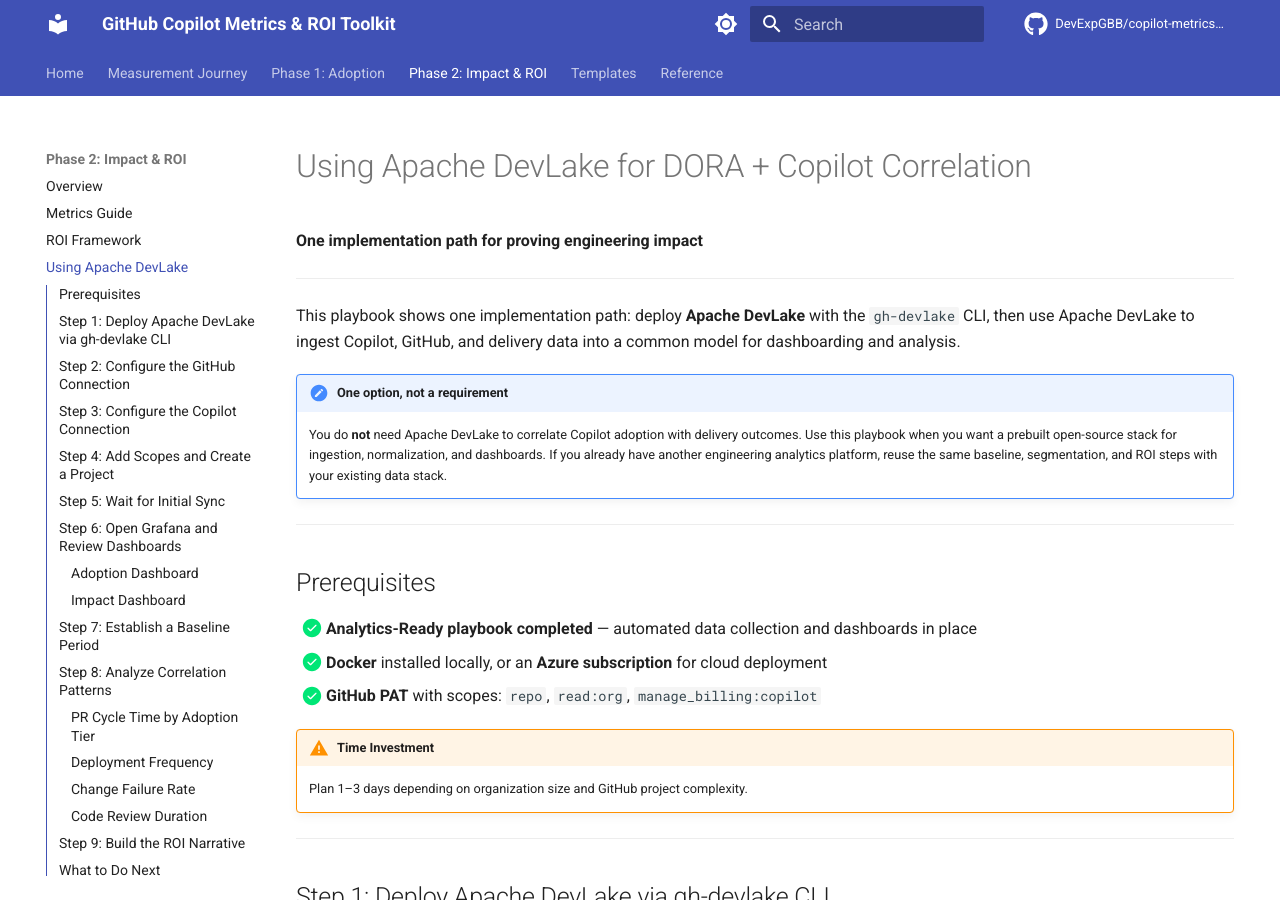
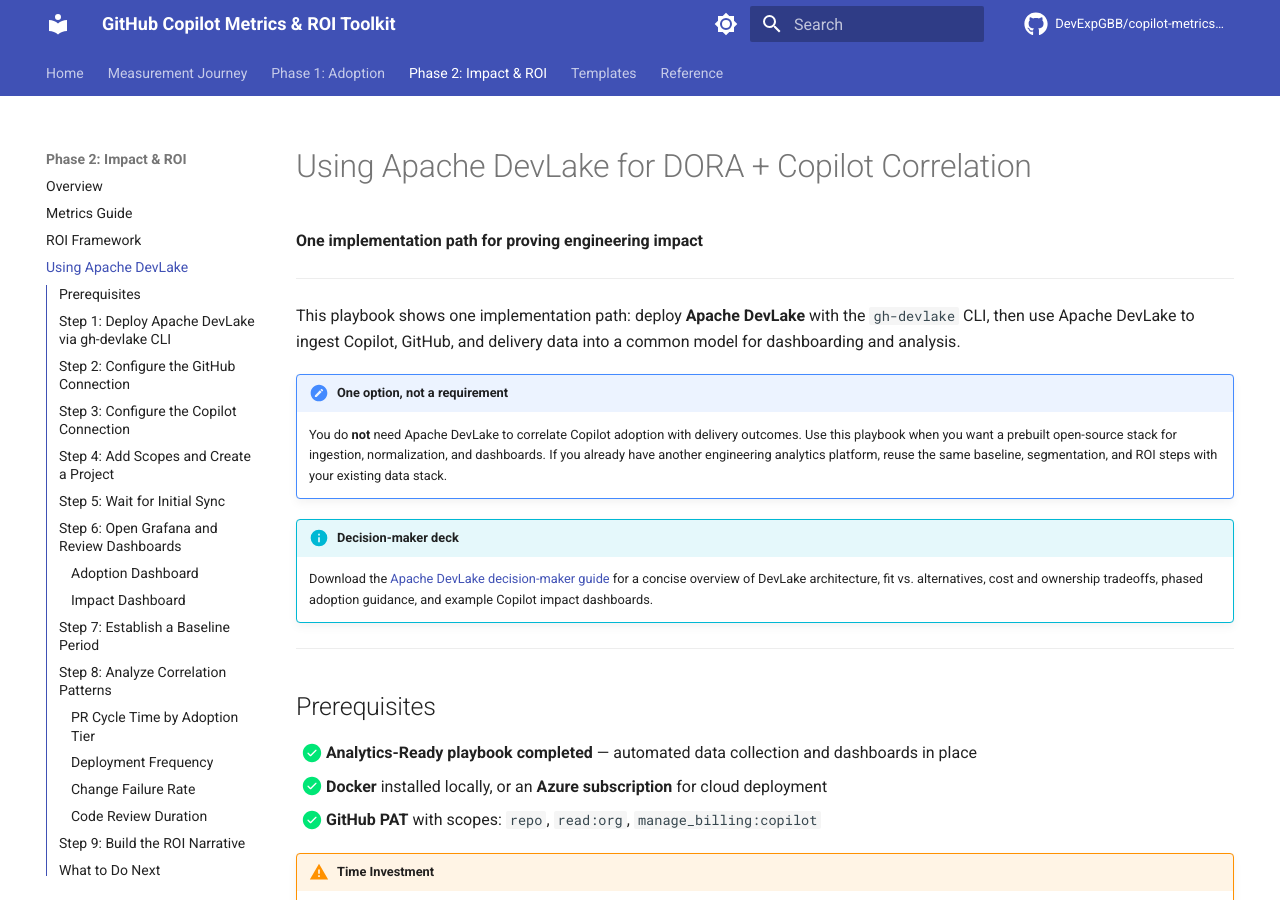
Before and after one commit to DevExpGbb/copilot-metrics-roi-toolkit, an MkDocs documentation site: the page built from docs/impact/apache-devlake.md, in a window 1280 px wide and 900 px high. Built offline with MkDocs 1.6.1 and Material for MkDocs 9.7.7, drawn with Linux system fonts in a browser that asks for light colours; comment, search, counter and statistics services are not loaded.

Commit message:
Add DevLake decision-maker deck
Add the decision-maker deck as a downloadable asset on the Apache DevLake page and link it from references.

Co-authored-by: Copilot <223556219+Copilot@users.noreply.github.com>

```diff
--- a/docs/impact/apache-devlake.md
+++ b/docs/impact/apache-devlake.md
@@ -8,6 +8,9 @@ This playbook shows one implementation path: deploy **Apache DevLake** with the
 
 !!! note "One option, not a requirement"
     You do **not** need Apache DevLake to correlate Copilot adoption with delivery outcomes. Use this playbook when you want a prebuilt open-source stack for ingestion, normalization, and dashboards. If you already have another engineering analytics platform, reuse the same baseline, segmentation, and ROI steps with your existing data stack.
+
+!!! info "Decision-maker deck"
+    Download the [Apache DevLake decision-maker guide](../assets/devlake-decision-makers-guide.pptx) for a concise overview of DevLake architecture, fit vs. alternatives, cost and ownership tradeoffs, phased adoption guidance, and example Copilot impact dashboards.
 
 ---
 
```
Also changed, not shown: docs/references.md (+1 -1 lines), 1 other file.
